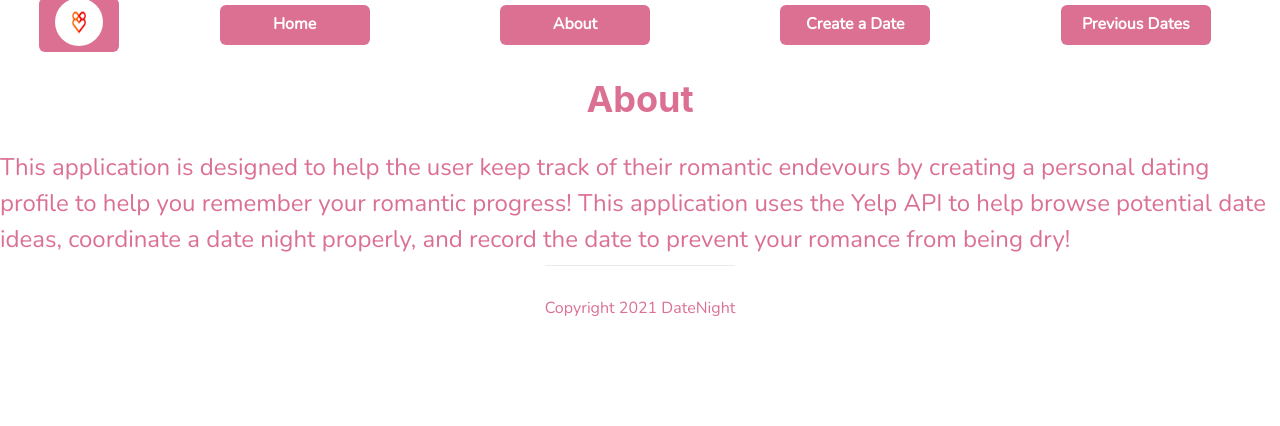
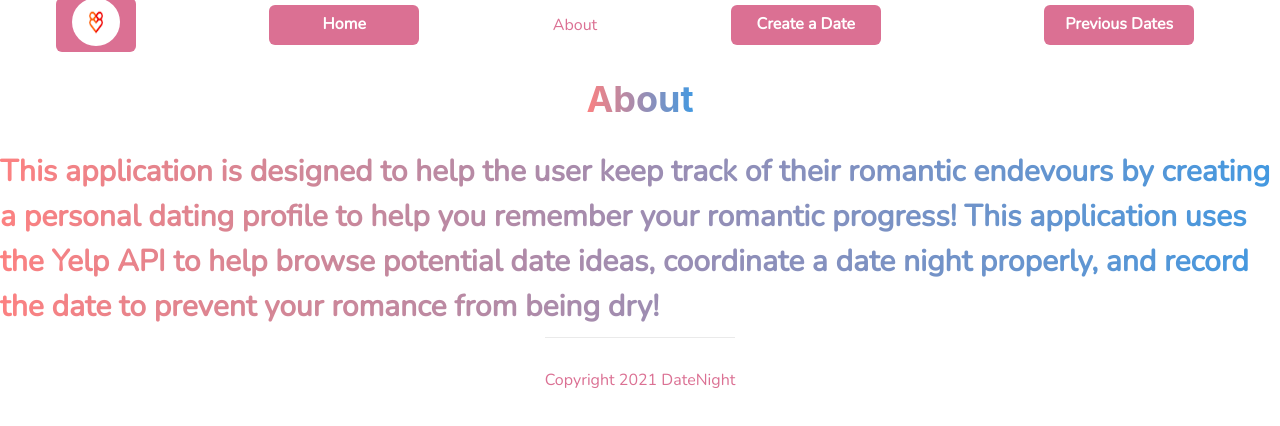
Before and after one commit to nme22/dateNight, a Next.js app in the folder datingapp/: page /About in a window 1280 px wide. Shown: the top 426 px of the page. Built offline with nearby package versions, Linux system fonts and the light colour scheme.

Commit message:
gradient added

```diff
--- a/datingapp/components/Navbar.js
+++ b/datingapp/components/Navbar.js
@@ -12,6 +12,8 @@ const DateNavbar = () => {
       h={50}
       p={4}
       spacing={6}
+      display="flex"
+      flexDirection="row"
       justifyContent="space-around"
       fontFamily="Nunito"
       textColor="palevioletred"
@@ -58,8 +60,9 @@ const DateNavbar = () => {
         </motion.button>
       </Link>
       <Link href="/About">
-        <motion.button whileHover={{ scale: 1.1 }} whileTap={{ scale: 1.0 }}>
-          <Button
+        <motion.button
+          whileHover={{ scale: 1.1 }}
+          whileTap={{ scale: 1.0 }}
           d="block"
           w="150px"
           p="8px"
@@ -73,7 +76,6 @@ const DateNavbar = () => {
           }}
         >
           About
-          </Button>
         </motion.button>
       </Link>
       <Link href="/FormDate">
--- a/datingapp/pages/About.js
+++ b/datingapp/pages/About.js
@@ -1,5 +1,5 @@
 import Head from 'next/head';
-import { Heading, VStack, Text } from '@chakra-ui/react';
+import { Heading, VStack, Text, Box } from '@chakra-ui/react';
 import { motion } from 'framer-motion';
 import * as react from 'react';
 const About = () => {
@@ -18,11 +18,18 @@ const About = () => {
         <meta name="keywords" content="DateNight" />
       </Head>
       <VStack justifyContent="center" fontFamily="Nunito" fontSize="2xl">
-        <Heading p="20px" color="palevioletred">
-          About
+        <Heading p="20px">
+          <Text bgGradient="linear(to-r, red.300, blue.400 )" bgClip="text">
+            About
+          </Text>
         </Heading>
 
-        <Text color="palevioletred" alignContent="center">
+        <Text
+          bgGradient="linear(to-r, red.300, blue.400 )"
+          bgClip="text"
+          fontSize="3xl"
+          fontWeight="extrabold"
+        >
           This application is designed to help the user keep track of their
           romantic endevours by creating a personal dating profile to help you
           remember your romantic progress! This application uses the Yelp API to
--- a/datingapp/pages/Dates/index.js
+++ b/datingapp/pages/Dates/index.js
@@ -1,7 +1,7 @@
 import styles from '../../styles/Dates.module.css';
 import Link from 'next/link';
 import Head from 'next/head';
-import { Heading, Divider, VStack } from '@chakra-ui/react';
+import { Heading, Divider, VStack, Box } from '@chakra-ui/react';
 
 export const getStaticProps = async () => {
   const res = await fetch('https://jsonplaceholder.typicode.com/users');
```
Also changed, not shown: datingapp/pages/index.js (+10 -1 lines). Lines whose indentation alone changed are shown as unchanged.
